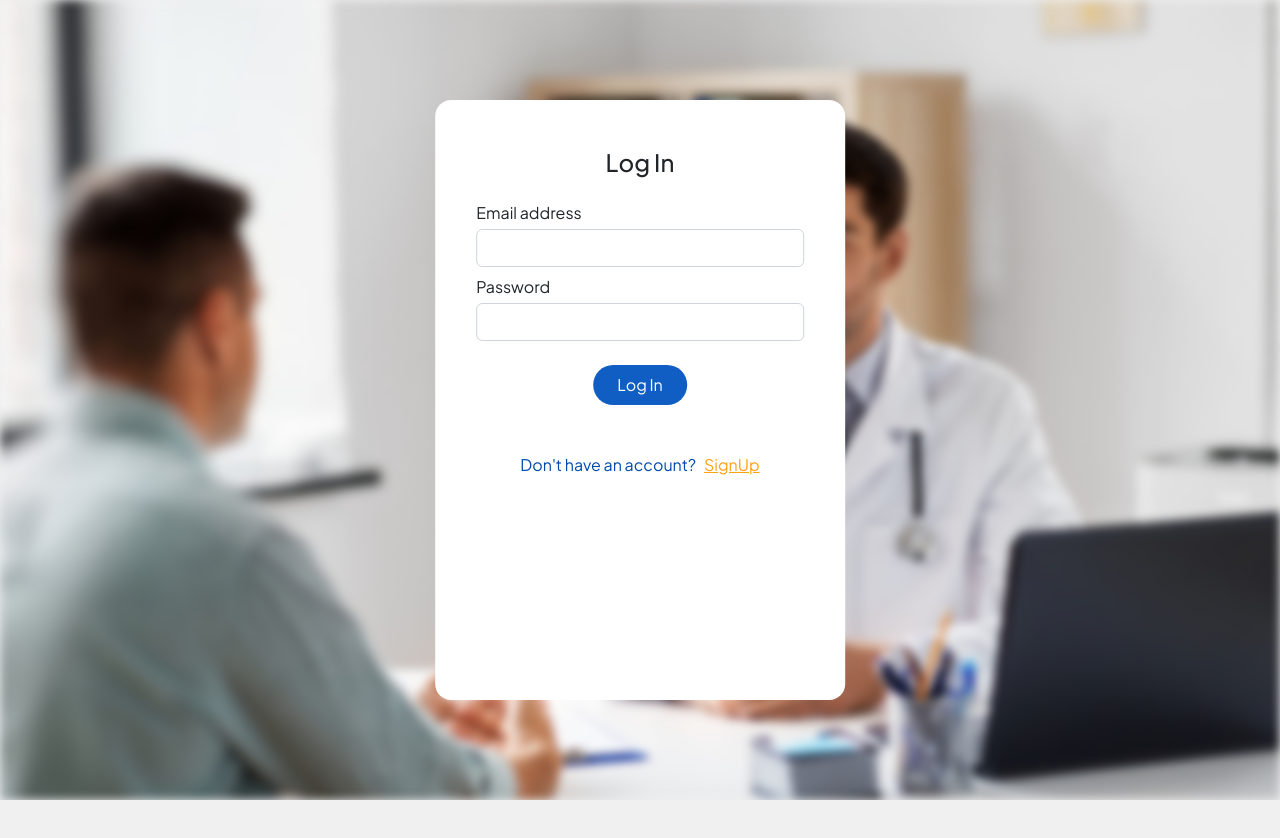
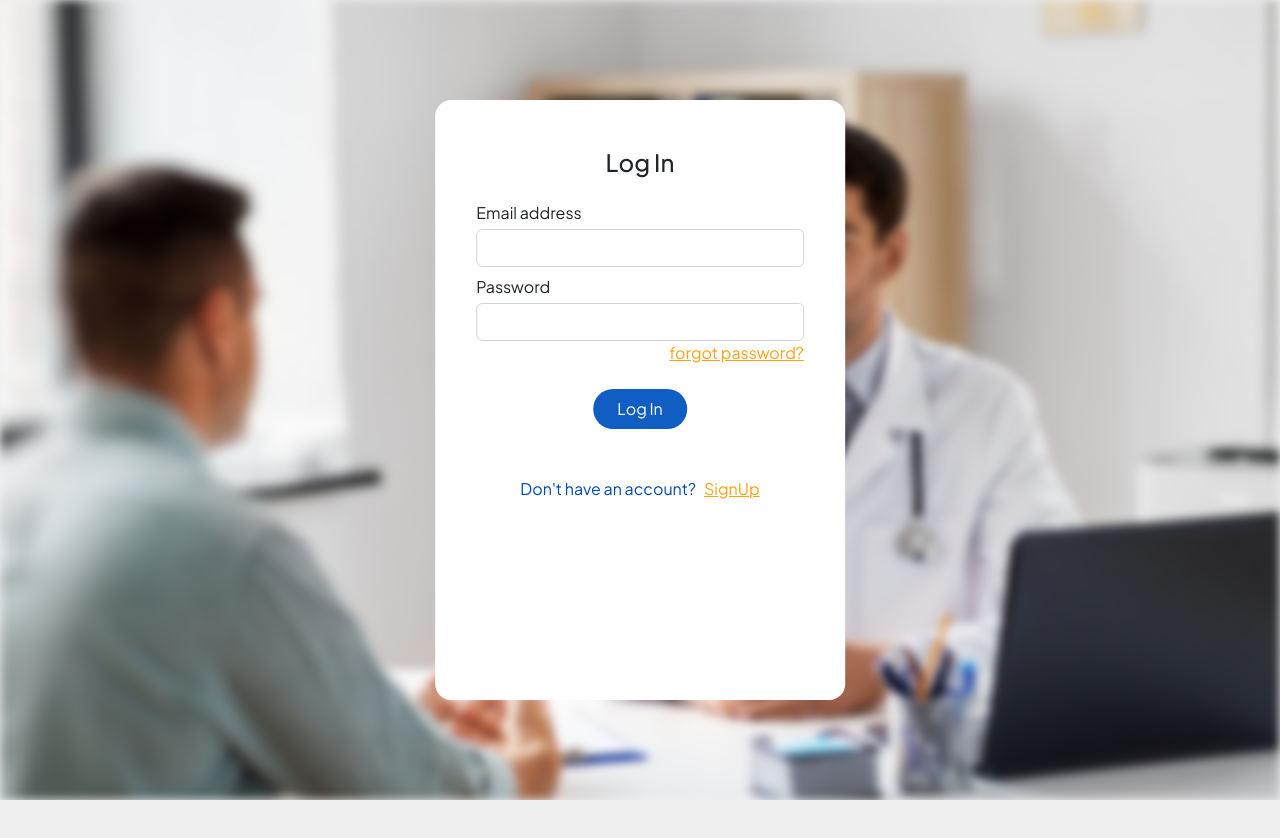
Before and after one commit to tokaashraf1/MedSync-Website, a React (Create React App) app: page /login in a window 1280 px wide. Shown: the top 838 px of the page. Built offline with nearby package versions, Linux system fonts and the light colour scheme; a small style sheet from the web is missing.

Commit message:
update login

```diff
--- a/src/Doctor/Pages/Auth/Login.jsx
+++ b/src/Doctor/Pages/Auth/Login.jsx
@@ -63,6 +63,9 @@ function Login() {
                 className={`form-control mt-1 ${errors.password && 'input-error'}`}
               />
               {errors.password && <div className="text-danger">{errors.password}</div>}
+              <div className='d-flex justify-content-end'>
+                <a href="/signup" className="  text-orange">forgot password?</a>
+            </div>
             </div>
             <div className="d-flex justify-content-center m-4">
               <button
```
